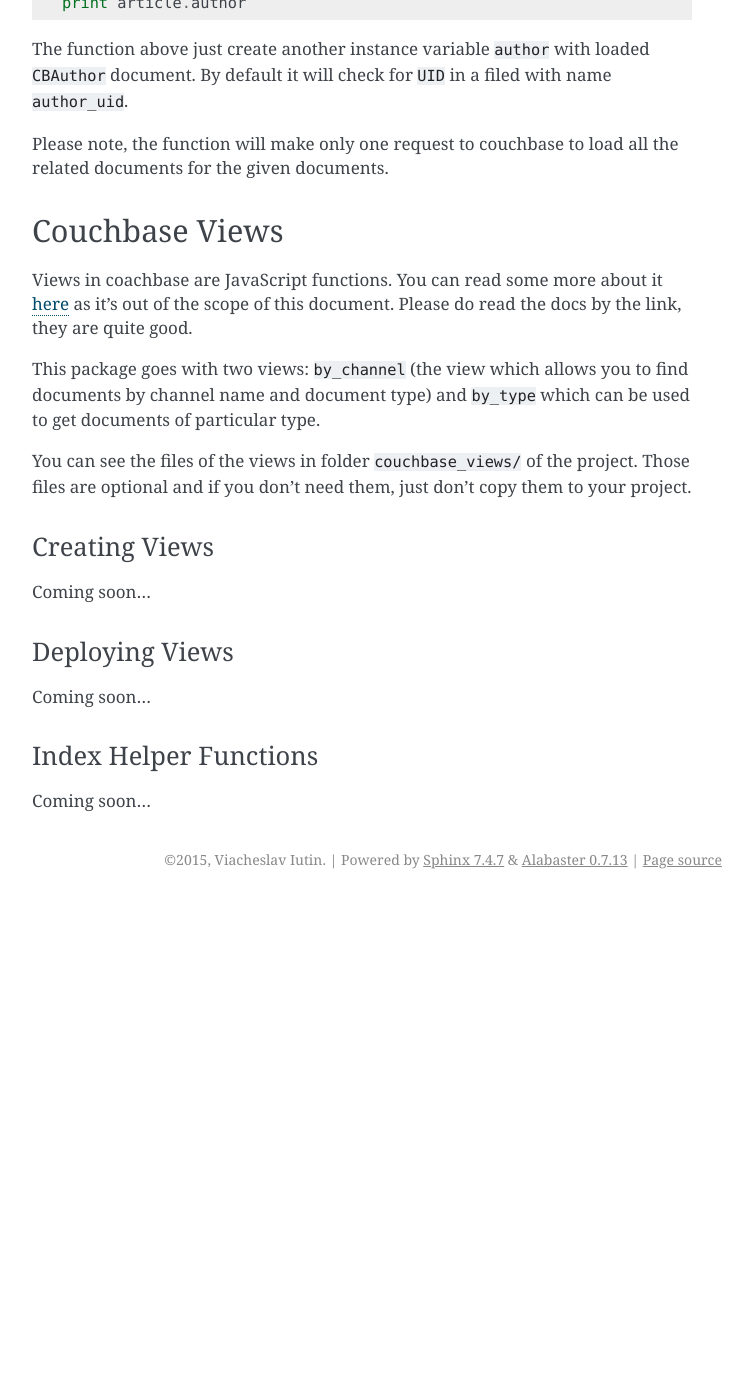
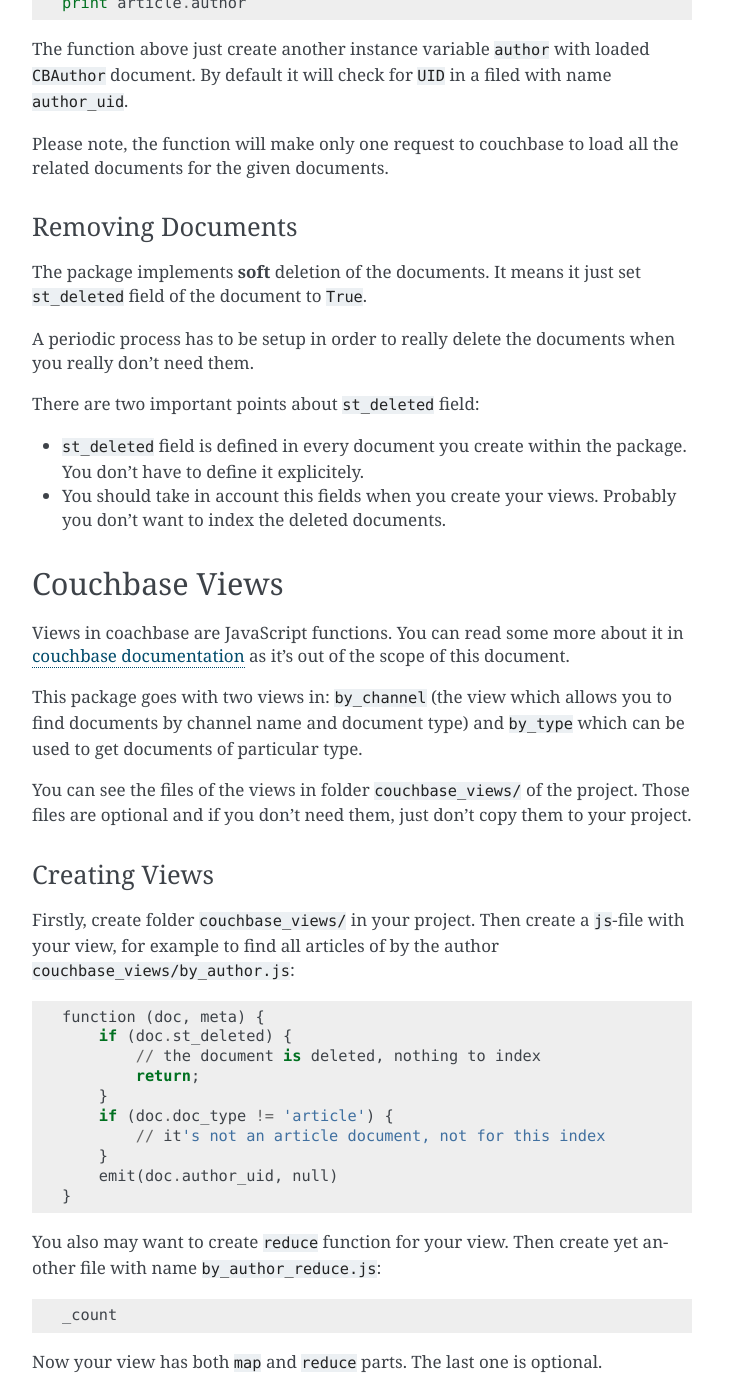
Before and after one commit to smarttradeapp/django_cbtools, a Sphinx documentation site: the page built from docs/tutorial.rst, in a window 1280 px wide and 1400 px high, scrolled down 2660 px. Shown: the whole window, without its empty margins (388-1140 px from the left). Built offline with Sphinx 7.4.7, drawn with Linux system fonts in a browser that asks for light colours; before the commit the page ends 3559 px from its top, so only the background shows below that; some of the changed text lies outside the part shown.

Commit message:
docs: tutorial is almost done

```diff
--- a/docs/tutorial.rst
+++ b/docs/tutorial.rst
@@ -133,15 +133,31 @@
 the related documents for the given documents.
 
 
+Removing Documents
+------------------
+
+The package implements **soft** deletion of the documents. It means
+it just set ``st_deleted`` field of the document to ``True``.
+
+A periodic process has to be setup in order to really delete the documents
+when you really don't need them.
+
+There are two important points about ``st_deleted`` field:
+
+* ``st_deleted`` field is defined in every document you create within the package.
+  You don't have to define it explicitely.
+* You should take in account this fields when you create your views.
+  Probably you don't want to index the deleted documents.
+
+
 Couchbase Views
 ===============
 
 Views in coachbase are JavaScript functions. You can read some more about it
-`here <http://docs.couchbase.com/admin/admin/Views/views-intro.html>`_
-as it's out of the scope of this document. Please do read the docs by the link,
-they are quite good.
+in `couchbase documentation <http://docs.couchbase.com/admin/admin/Views/views-intro.html>`_
+as it's out of the scope of this document.
 
-This package goes with two views: ``by_channel`` (the view which allows you
+This package goes with two views in: ``by_channel`` (the view which allows you
 to find documents by channel name and document type) and ``by_type`` which
 can be used to get documents of particular type.
 
@@ -153,16 +169,51 @@
 Creating Views
 --------------
 
-Coming soon...
+Firstly, create folder ``couchbase_views/`` in your project. Then create
+a ``js``-file with your view, for example to find all articles of by the author
+``couchbase_views/by_author.js``::
+
+    function (doc, meta) {
+        if (doc.st_deleted) {
+            // the document is deleted, nothing to index
+            return;
+        }
+        if (doc.doc_type != 'article') {
+            // it's not an article document, not for this index
+        }
+        emit(doc.author_uid, null)
+    }
+
+You also may want to create ``reduce`` function for your view. Then create yet another
+file with name ``by_author_reduce.js``::
+
+    _count
+
+Now your view has both ``map`` and ``reduce`` parts. The last one is optional.
 
 
 Deploying Views
 ---------------
 
-Coming soon...
+Your couchbase can not be used until they are not in couchbase server. To deploy them
+from command line you use command ``deploy_cb_views``::
+
+    # python manage.py deploy_cb_views
 
 
 Index Helper Functions
 ----------------------
 
 Coming soon...
+
+
+Testing
+-------
+
+There are several helper functions which you could find useful
+in your unit / intergration tests.
+
+Coming soon...
+
+When you write you tests you don't have to deploy the view to test database
+every time. Instead you deploy them in ``setUp`` function of your test classes.
```
Also changed, not shown: docs/installation.rst (+38 -1 lines).
